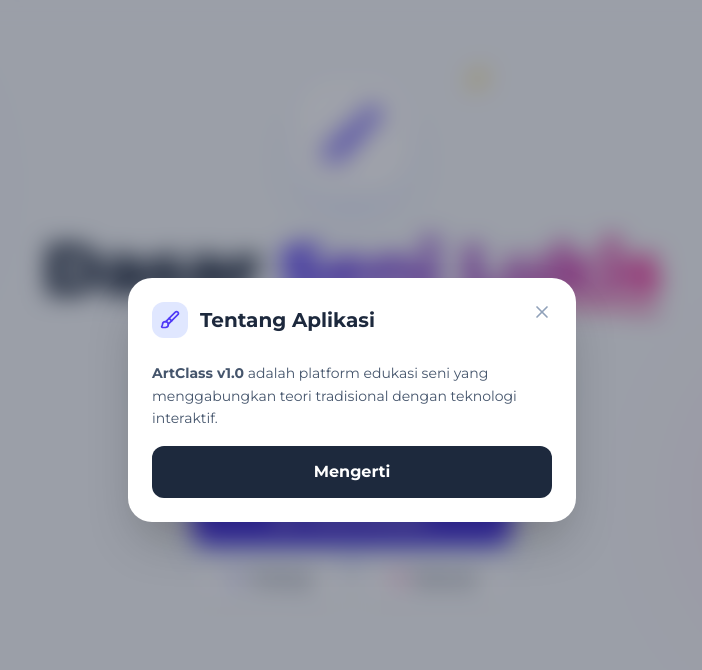
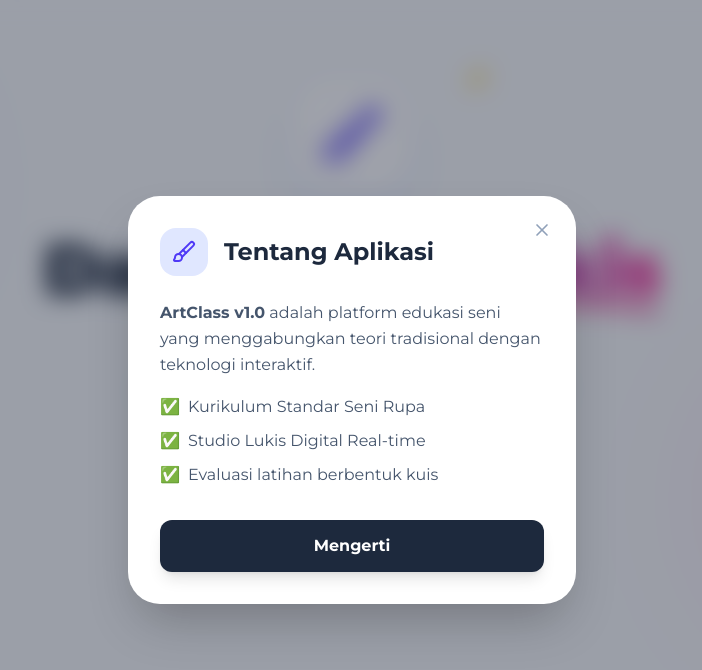
Before and after one commit to bilaprl/kelas-seni-lukis-DesilaP, a Next.js app: page / in a window 1280 px wide. Both pictures are taken after a click on the button "Tentang". Shown: the top 670 px of the page, without its empty margins (288-990 px from the left). Built offline with nearby package versions, Linux system fonts and the light colour scheme.

Commit message:
Update SplashScreen.tsx

```diff
--- a/src/components/sections/SplashScreen.tsx
+++ b/src/components/sections/SplashScreen.tsx
@@ -87,23 +87,46 @@
         </div>
       </div>
 
-      {/* Modal Tentang */}
+    {/* --- Modal Tentang (Pengganti Alert) --- */}
 {showInfo && (
-        <div className="fixed inset-0 z-[100] flex items-center justify-center p-4 backdrop-blur-md bg-slate-900/40">
-          <div className="bg-white rounded-[1.5rem] max-w-md w-full p-6 shadow-2xl relative mx-4 animate-fade-in">
-            <button onClick={() => setShowInfo(false)} className="absolute top-4 right-4 p-2 hover:bg-slate-100 rounded-full transition">
+  <div className="fixed inset-0 z-[100] flex items-center justify-center p-4 md:p-6 backdrop-blur-md bg-slate-900/40 animate-fade-in">
+    <div className="bg-white rounded-[1.5rem] md:rounded-[2rem] max-w-md w-full p-6 md:p-8 shadow-2xl relative mx-4">
+      <button
+        onClick={() => setShowInfo(false)}
+        className="absolute top-4 right-4 p-2 hover:bg-slate-100 rounded-full transition"
+      >
         <X size={20} className="text-slate-400" />
       </button>
-            <div className="flex items-center gap-3 mb-6">
-              <div className="bg-indigo-100 p-2 rounded-xl">
-                <Brush className="text-indigo-600" size={20} />
+
+      <div className="flex items-center gap-3 md:gap-4 mb-6">
+        <div className="bg-indigo-100 p-2 md:p-3 rounded-xl md:rounded-2xl">
+          {/* DI SINI PERBAIKANNYA: Ganti text-art-primary menjadi text-indigo-600 */}
+          <Brush className="text-indigo-600" size={24} />
         </div>
-              <h3 className="text-xl font-bold text-slate-800">Tentang Aplikasi</h3>
+        <h3 className="text-xl md:text-2xl font-bold text-slate-800">
+          Tentang Aplikasi
+        </h3>
       </div>
-            <p className="text-slate-600 text-sm leading-relaxed mb-4">
-              <strong>ArtClass v1.0</strong> adalah platform edukasi seni yang menggabungkan teori tradisional dengan teknologi interaktif.
+
+      <div className="space-y-4 text-slate-600 text-sm md:text-base leading-relaxed">
+        <p>
+          <strong>ArtClass v1.0</strong> adalah platform edukasi seni yang
+          menggabungkan teori tradisional dengan teknologi interaktif.
         </p>
-            <button onClick={() => setShowInfo(false)} className="w-full bg-slate-800 text-white py-3.5 rounded-xl font-bold">Mengerti</button>
+        <ul className="space-y-2">
+          {/* Gunakan text-green-500 agar checklist tetap terlihat cerah */}
+          <li className="flex gap-2"><span className="text-green-500">✅</span> Kurikulum Standar Seni Rupa</li>
+          <li className="flex gap-2"><span className="text-green-500">✅</span> Studio Lukis Digital Real-time</li>
+          <li className="flex gap-2"><span className="text-green-500">✅</span> Evaluasi latihan berbentuk kuis</li>
+        </ul>
+      </div>
+
+      <button
+        onClick={() => setShowInfo(false)}
+        className="w-full mt-8 bg-slate-800 text-white py-3.5 rounded-xl font-bold hover:bg-slate-900 transition active:scale-95 shadow-lg"
+      >
+        Mengerti
+      </button>
     </div>
   </div>
 )}
```
Lines whose indentation alone changed are shown as unchanged.
